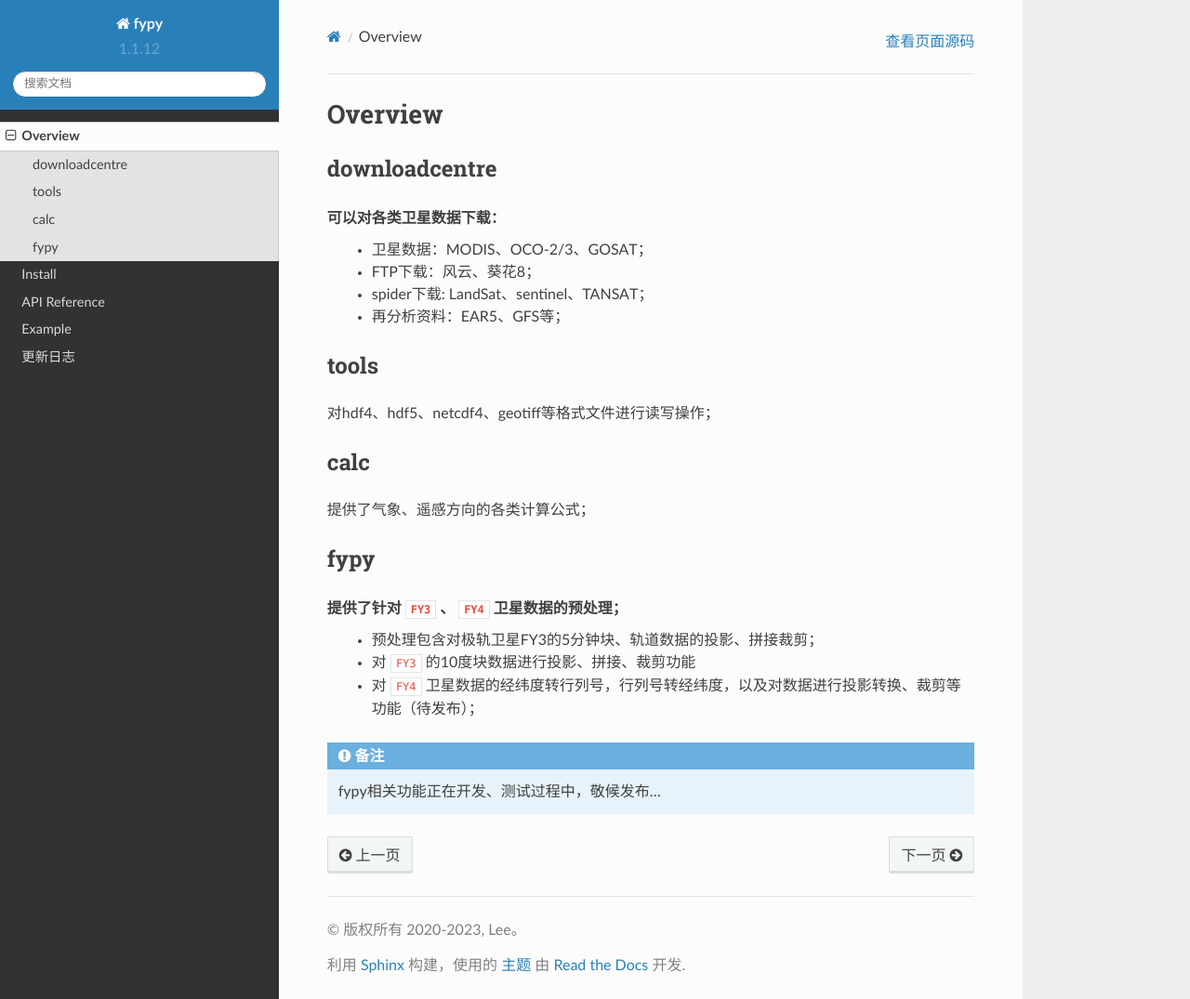
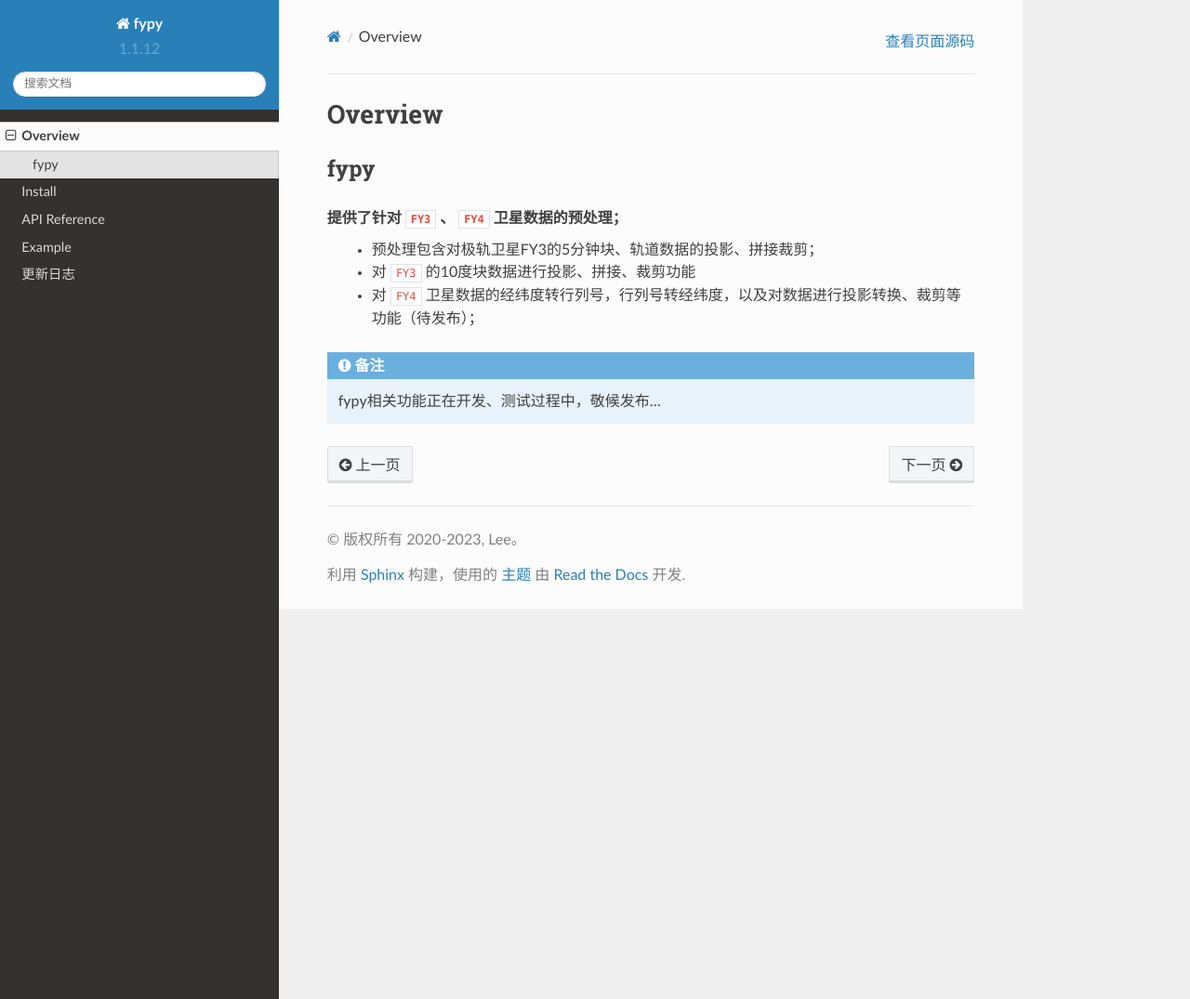
Before and after one commit to denwade-05/fypy, a Sphinx documentation site: the page built from doc/source/overview.rst, in a window 1280 px wide and 1075 px high. Shown: the whole window at 93% size. Built offline with Sphinx 7.4.7 and the Read the Docs theme 2.0.0, drawn with Linux system fonts in a browser that asks for light colours; pages that are not in the unit, such as notebooks, are missing from menus.

Commit message:
解决了已知的问题

```diff
--- a/doc/source/api_reference.rst
+++ b/doc/source/api_reference.rst
@@ -5,6 +5,4 @@ API Reference
 .. toctree::
    :maxdepth: 4
 
-   api/downloadcentre
-   api/tools
    api/fypy
--- a/doc/source/example.rst
+++ b/doc/source/example.rst
@@ -5,6 +5,4 @@ Example
 .. toctree::
    :maxdepth: 2
 
-   api/downloadcentre_example
-   api/tools_example
    api/fypy_example
--- a/doc/source/overview.rst
+++ b/doc/source/overview.rst
@@ -1,23 +1,6 @@
 ========
 Overview
 ========
-
-downloadcentre
--------------------
-可以对各类卫星数据下载：
- * 卫星数据：MODIS、OCO-2/3、GOSAT；
- * FTP下载：风云、葵花8；
- * spider下载: LandSat、sentinel、TANSAT；
- * 再分析资料：EAR5、GFS等；
-
-
-tools
--------------------
-对hdf4、hdf5、netcdf4、geotiff等格式文件进行读写操作；
-
-calc
--------------------
-提供了气象、遥感方向的各类计算公式；
 
 fypy
 -------------------
--- a/setup.py
+++ b/setup.py
@@ -82,8 +82,7 @@ setup(
     package_data={
     },
     include_package_data = True, #
-    entry_points={ #如果发布的库包括了命令行工具
-      },
+    entry_points={ }, #如果发布的库包括了命令行工具
     # ext_modules=[mod_expy,],
     package_dir={'fypy': 'fypy'},
     python_requires='>=3.7',
```
